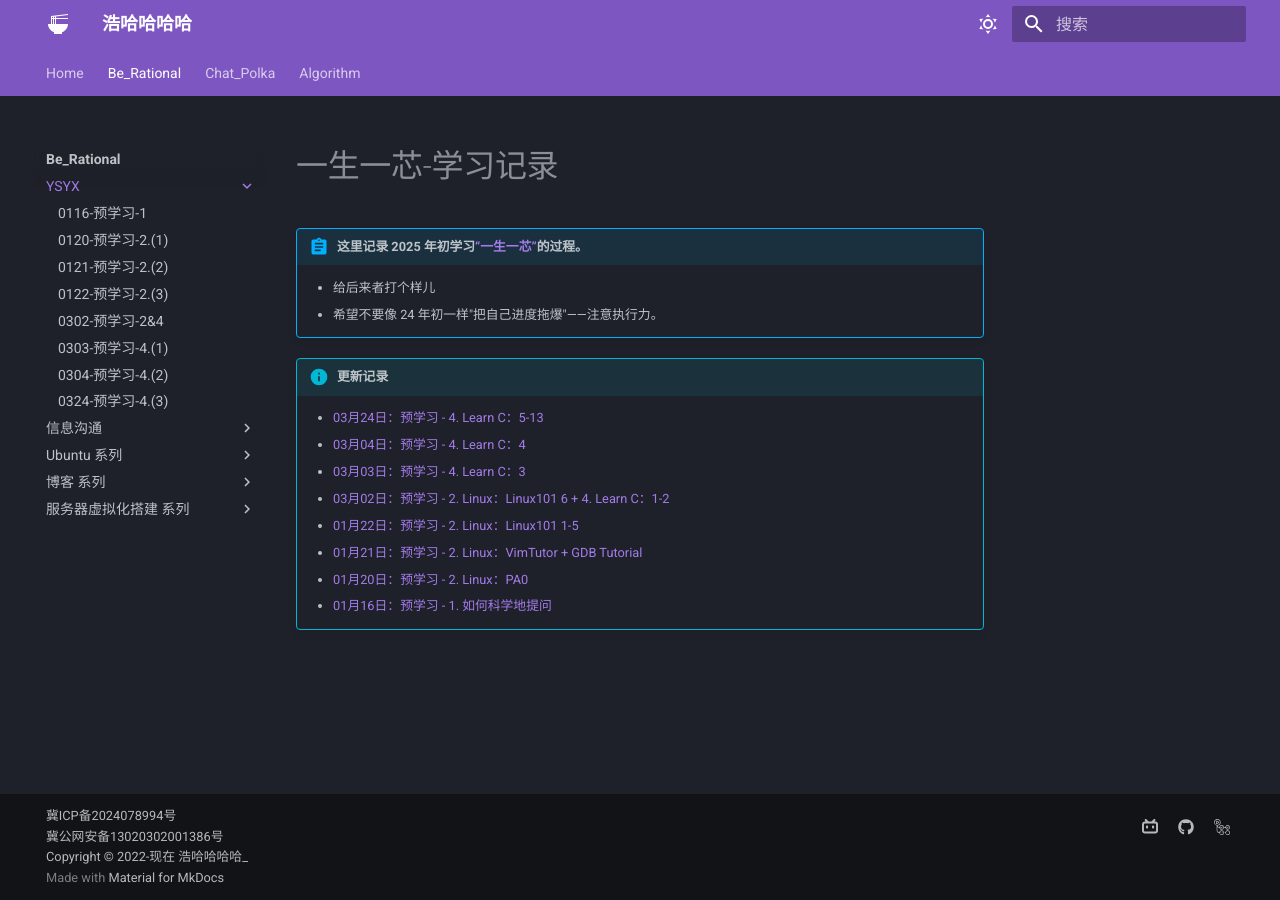
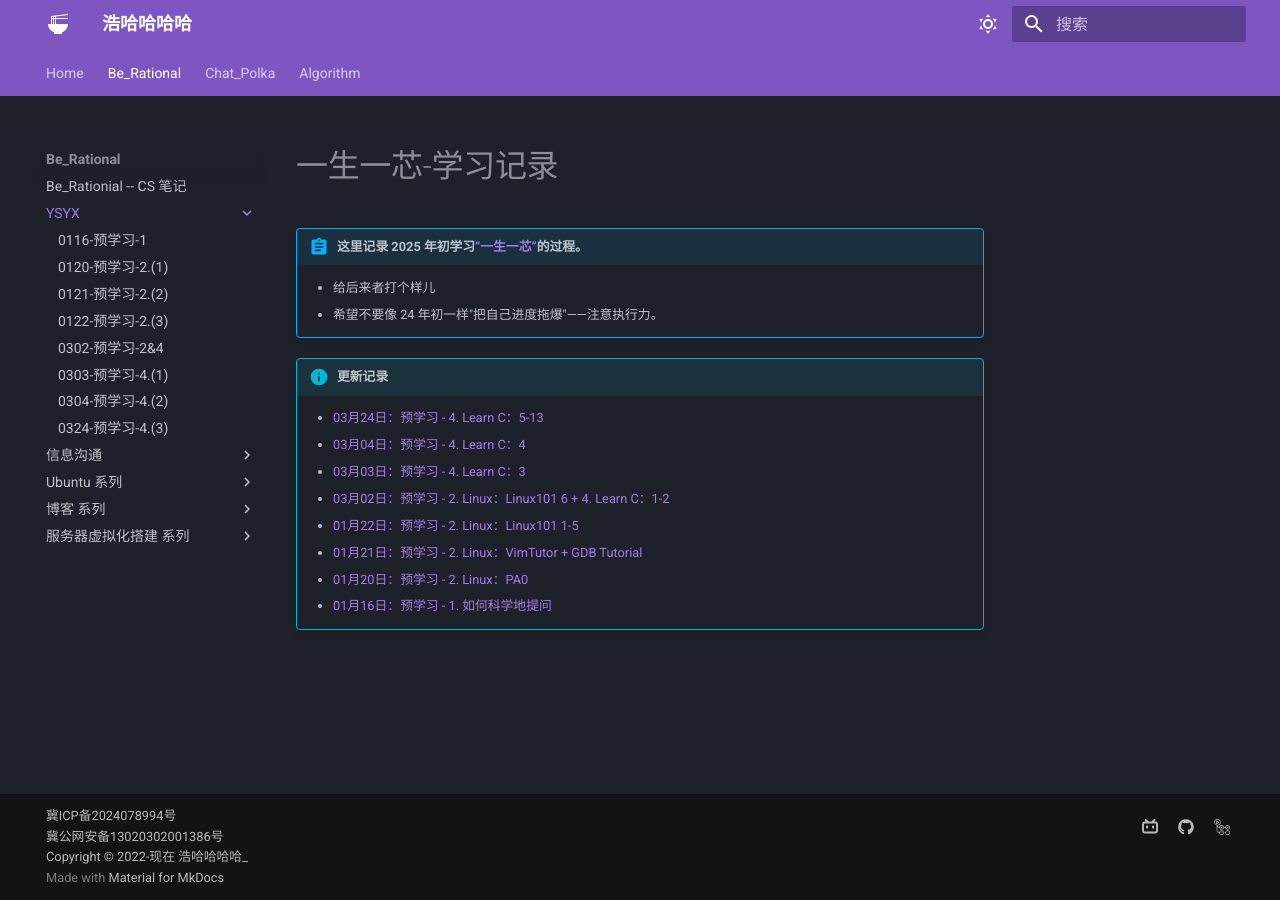
Before and after one commit to Haohahahaha/cs, an MkDocs documentation site: the page built from docs/ysyx/index.md, in a window 1280 px wide. Built offline with MkDocs 1.6.1 and Material for MkDocs 9.7.7, drawn with Linux system fonts in a browser that asks for light colours; some of the changed lines change nothing that is shown.

Commit message:
2025-03-27_15:15:04 update

```diff
--- a/mkdocs.yml
+++ b/mkdocs.yml
@@ -41,7 +41,7 @@ edit_uri: edit/main/docs
 nav:
   - Home: http://haohaha.cn
   - Be_Rational:
-    - index.md
+    - 01-index.md
     - YSYX:
       - ysyx/index.md
       - 0116-预学习-1: ysyx/0116/log.md
```
Also changed, not shown: docs/01-index.md (renamed from docs/index.md).
